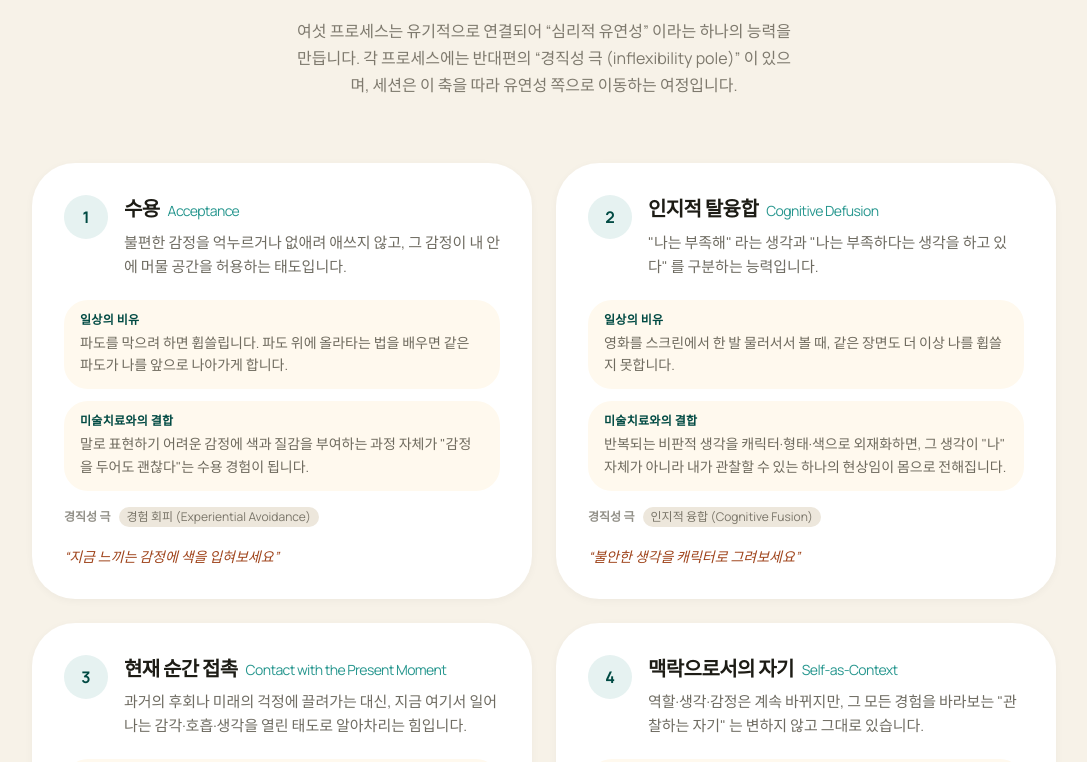
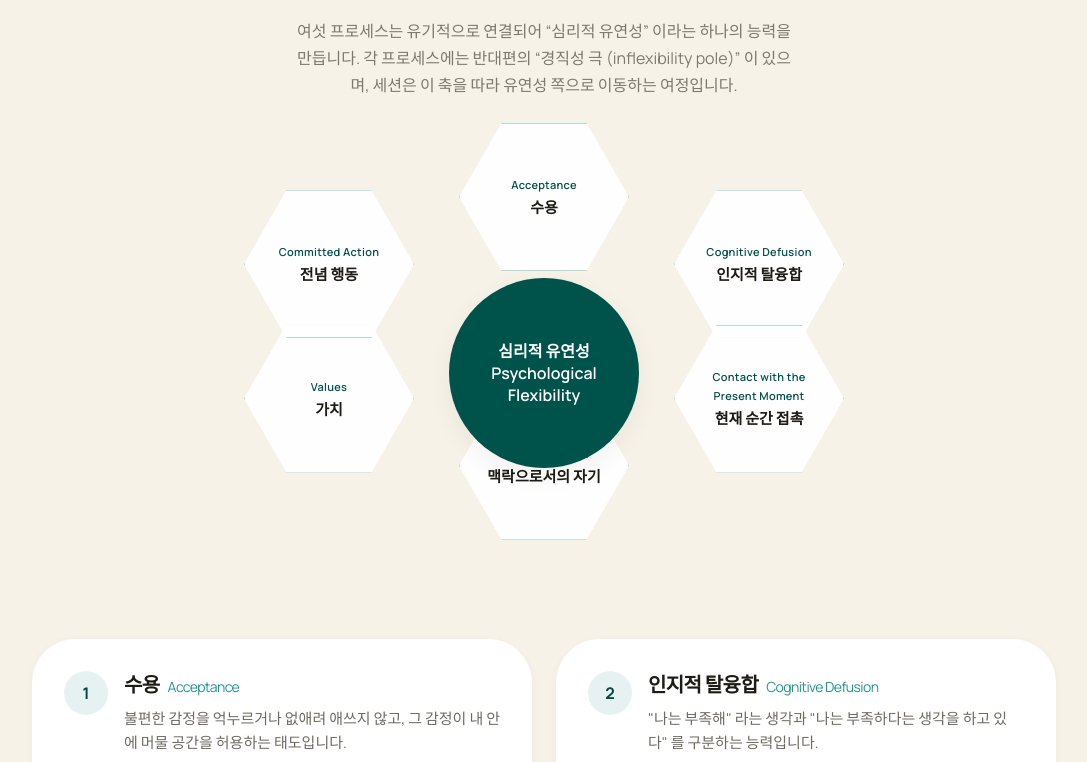
Before and after one commit to act-art-center/actartcenter.com, a Next.js app: page /act-approach in a window 1280 px wide. Shown: the part 1303-2065 px from the top of the page, without its empty margins (96-1183 px from the left). Built offline with nearby package versions, Linux system fonts and the light colour scheme.

Commit message:
feat: add hexaflex hexagon concept block to ACT page

```diff
--- a/src/app/act-approach/page.tsx
+++ b/src/app/act-approach/page.tsx
@@ -198,6 +198,54 @@ export default function ActApproachPage() {
               각 프로세스에는 반대편의 &ldquo;경직성 극 (inflexibility pole)&rdquo; 이 있으며, 세션은 이 축을
               따라 유연성 쪽으로 이동하는 여정입니다.
             </p>
+          </div>
+
+          {/* Hexaflex visual — 6각형 개념도 */}
+          <div className="relative z-[2] mb-10 lg:mb-14 max-w-4xl mx-auto">
+            <div className="hidden md:block relative h-[420px]">
+              {[
+                { idx: 0, x: "50%", y: "8%" },
+                { idx: 1, x: "74%", y: "24%" },
+                { idx: 2, x: "74%", y: "56%" },
+                { idx: 3, x: "50%", y: "72%" },
+                { idx: 4, x: "26%", y: "56%" },
+                { idx: 5, x: "26%", y: "24%" },
+              ].map((node) => {
+                const p = ACT_PROCESSES[node.idx];
+                return (
+                  <div
+                    key={`hex-${p.id}`}
+                    className="absolute -translate-x-1/2 -translate-y-1/2"
+                    style={{ left: node.x, top: node.y }}
+                  >
+                    <div
+                      className="w-[170px] h-[148px] bg-white/95 border border-primary-100 flex items-center justify-center text-center px-4"
+                      style={{ clipPath: "polygon(25% 0%, 75% 0%, 100% 50%, 75% 100%, 25% 100%, 0% 50%)", boxShadow: "var(--shadow-sm)" }}
+                    >
+                      <div>
+                        <p className="text-[11px] text-primary-500 font-semibold tracking-wide">{p.titleEn}</p>
+                        <p className="mt-1 text-sm lg:text-[15px] font-semibold text-night leading-tight">{p.title}</p>
+                      </div>
+                    </div>
+                  </div>
+                );
+              })}
+
+              <div className="absolute left-1/2 top-1/2 -translate-x-1/2 -translate-y-1/2">
+                <div className="w-[190px] h-[190px] rounded-full bg-primary-500 text-white flex items-center justify-center text-center px-4 shadow-[var(--shadow-md)]">
+                  <p className="text-sm lg:text-base font-semibold leading-snug">심리적 유연성<br />Psychological Flexibility</p>
+                </div>
+              </div>
+            </div>
+
+            <div className="md:hidden grid grid-cols-2 gap-3">
+              {ACT_PROCESSES.map((p) => (
+                <div key={`hex-mobile-${p.id}`} className="bg-white rounded-xl p-3 text-center" style={{ boxShadow: "var(--shadow-sm)" }}>
+                  <p className="text-[11px] text-primary-500 font-semibold tracking-wide">{p.titleEn}</p>
+                  <p className="mt-1 text-sm font-semibold text-night leading-tight">{p.title}</p>
+                </div>
+              ))}
+            </div>
           </div>
 
           <div className="relative z-[2] grid grid-cols-1 lg:grid-cols-2 gap-6 max-w-5xl mx-auto">
```
